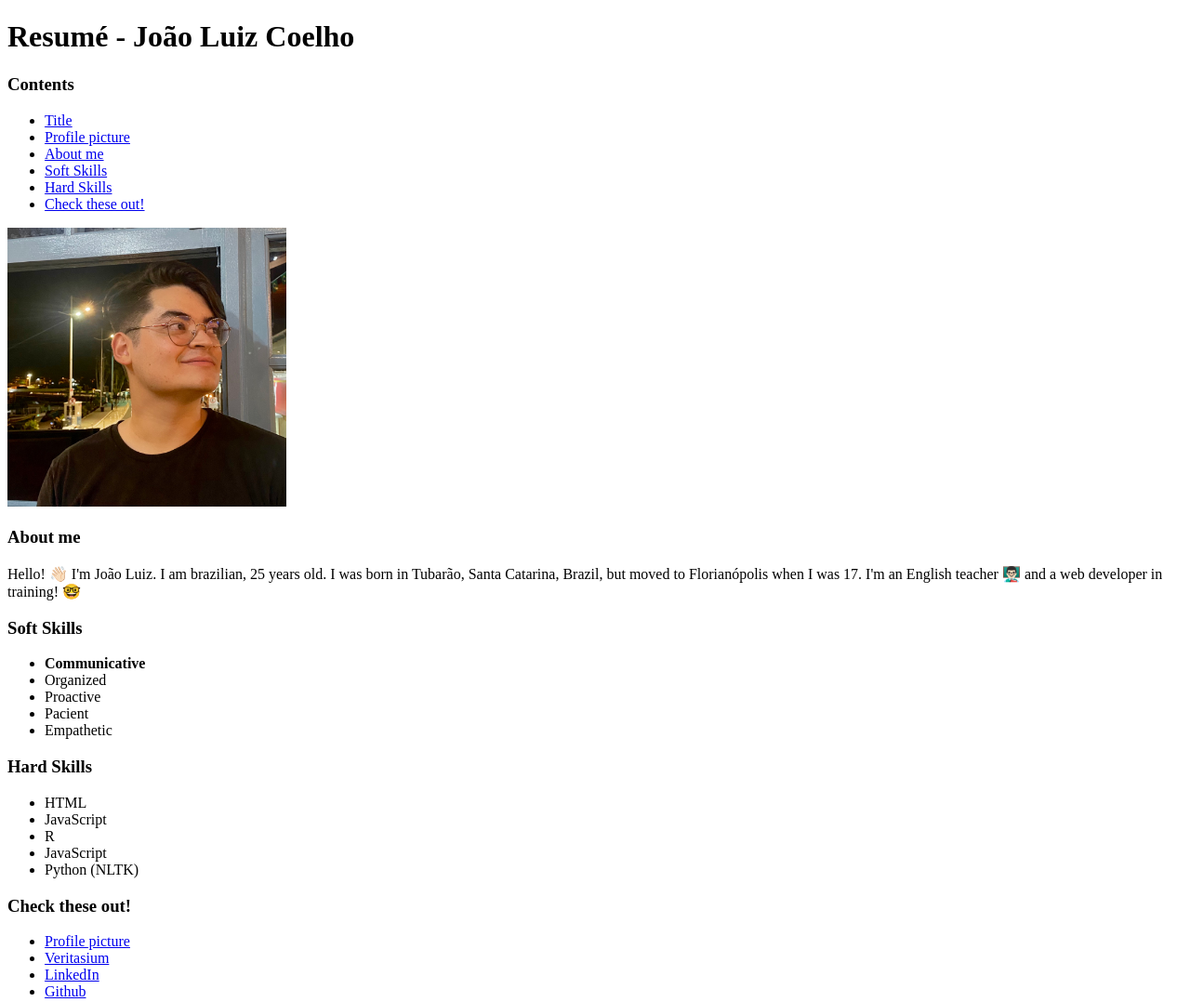
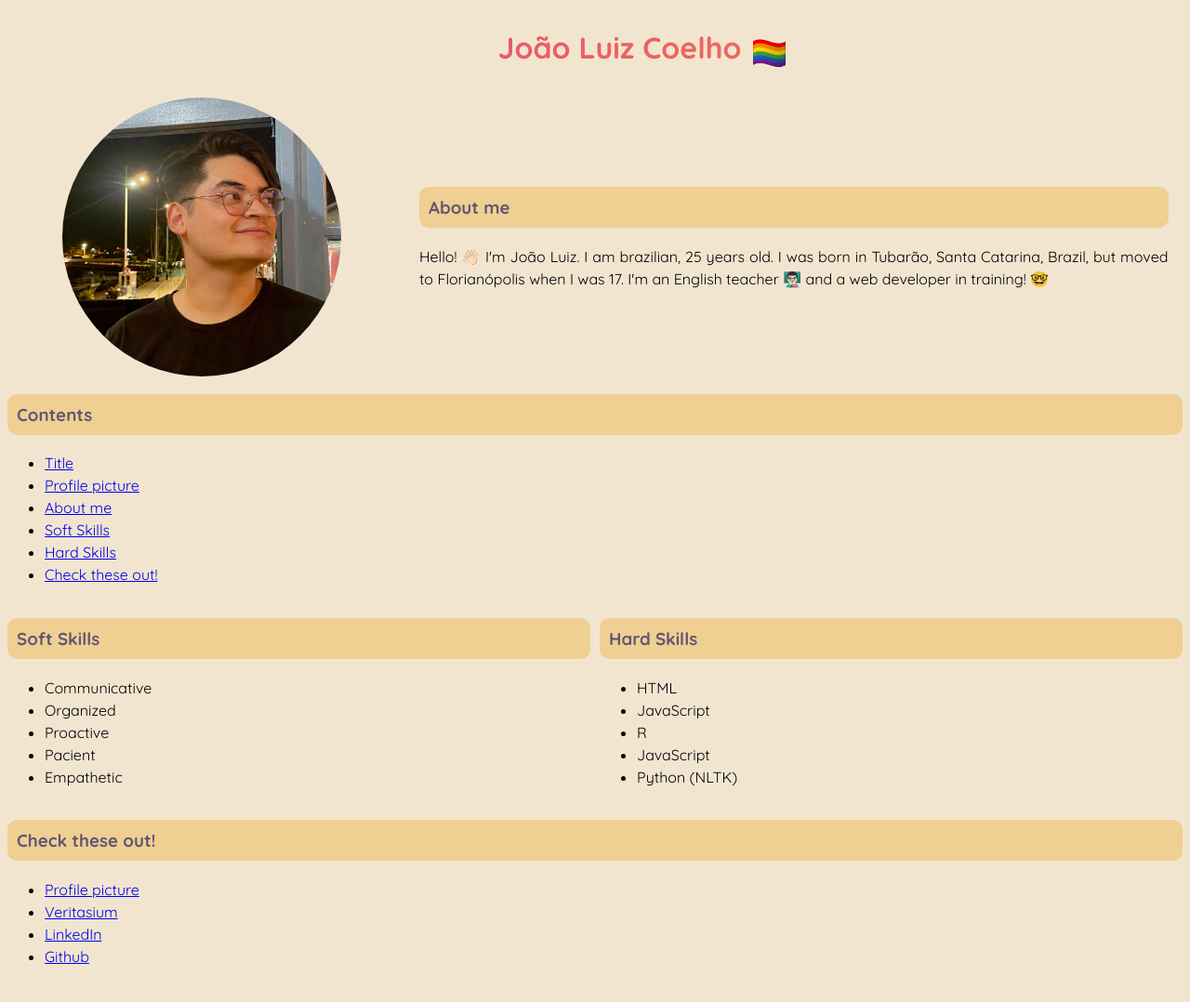
Before and after one commit to joaoluizc/joaoluizc.github.io, a plain HTML site: page index.html in a window 1280 px wide. Shown: the whole page at 93% size. After the commit the page ends 1057 px from the top, so only its background shows below. Drawn offline with Linux system fonts and the light colour scheme.

Commit message:
added css styling

```diff
--- a/index.html
+++ b/index.html
@@ -4,11 +4,31 @@
 <head>
   <meta charset="UTF-8">
   <title>My Portfolio</title>
+  <link rel="stylesheet" href="style.css">
+  <link rel="preconnect" href="https://fonts.googleapis.com">
+  <link rel="preconnect" href="https://fonts.gstatic.com" crossorigin>
+  <link href="https://fonts.googleapis.com/css2?family=Quicksand:wght@300;400;500;600;700&display=swap"
+    rel="stylesheet">
 </head>
 
 <body>
-  <h1 id="title">Resumé - João Luiz Coelho</h1>
-  <h3>Contents</h3>
+  <div id="header-name">
+    <h1 id="title">João Luiz Coelho</h1>
+    <h1>🏳️‍🌈</h1>
+  </div>
+  <div id="header-pic">
+    <img id="profile-pic" class="round-pic" src="/img/perfil5-quadrado.jpeg" width=300px
+      alt="A profile picture of João Luiz Coelho, he is looking to the right, wearing a black t-shirt, sitting in front of a window.">
+    <div id="about-me">
+      <h3 class="h3-title">About me</h3>
+      <p>Hello! 👋🏻 I'm João Luiz. I am brazilian, 25 years old. I was born in Tubarão, Santa Catarina, Brazil, but
+        moved
+        to Florianópolis when I was
+        17. I'm an English teacher 👨🏻‍🏫 and a web developer in training! 🤓 </p>
+    </div>
+  </div>
+
+  <h3 class="h3-title">Contents</h3>
   <ul>
     <li><a href="#title">Title</a></li>
     <li><a href="#profile-pic">Profile picture</a></li>
@@ -17,21 +37,19 @@
     <li><a href="#hard-skills">Hard Skills</a></li>
     <li><a href="#check-out">Check these out!</a></li>
   </ul>
-  <img id="profile-pic" src="/img/perfil5-quadrado.jpeg" width=300px
-    alt="A profile picture of João Luiz Coelho, he is looking to the right, wearing a black t-shirt, sitting in front of a window.">
-  <h3 id="about-me">About me</h3>
-  <p>Hello! 👋🏻 I'm João Luiz. I am brazilian, 25 years old. I was born in Tubarão, Santa Catarina, Brazil, but moved
-    to Florianópolis when I was
-    17. I'm an English teacher 👨🏻‍🏫 and a web developer in training! 🤓 </p>
-  <h3 id="soft-skills">Soft Skills</h3>
+  <div class="half-half-grid">
+    <div>
+      <h3 class="h3-title" id="soft-skills">Soft Skills</h3>
       <ul>
-    <li><b>Communicative</b></li>
+        <li>Communicative</li>
         <li>Organized</li>
         <li>Proactive</li>
         <li>Pacient</li>
         <li>Empathetic</li>
       </ul>
-  <h3 id="hard-skills">Hard Skills</h3>
+    </div>
+    <div>
+      <h3 class="h3-title" id="hard-skills">Hard Skills</h3>
       <ul>
         <li>HTML</li>
         <li>JavaScript</li>
@@ -39,7 +57,9 @@
         <li>JavaScript</li>
         <li>Python (NLTK)</li>
       </ul>
-  <h3 id="check-out">Check these out!</h3>
+    </div>
+  </div>
+  <h3 class="h3-title" id="check-out">Check these out!</h3>
   <ul>
     <li><a href="#profile-pic">Profile picture</a></li>
     <li><a href="https://www.veritasium.com/" target="_blank">Veritasium</a></li>
--- /dev/null
+++ b/style.css
@@ -0,0 +1,77 @@
+body {
+  background-color: #F2E5D0;
+  font-family: quicksand;
+  line-height: 150%;
+}
+
+.round-pic {
+  border-radius: 100%;
+}
+
+#header-name {
+  display: grid;
+  align-items: center;
+  grid-template-columns: 1.7fr 1fr;
+  column-gap: 10px;
+}
+
+#title {
+  text-align: right;
+  padding-bottom: 20px;
+  padding-top: 10px;
+  background: linear-gradient(-45deg, #ee7752, #e73c7e, #23a6d5, #23d5ab);
+  background-size: 400% 400%;
+  animation: gradient 15s ease infinite;
+  background-clip: text;
+  -webkit-background-clip: text;
+  -webkit-text-fill-color: transparent;
+}
+
+#about-me {
+  float: center;
+  text-align: justify;
+  padding: 15px;
+}
+
+#profile-pic {
+  display: block;
+  margin-left: auto;
+  margin-right: auto;
+  width: 300px;
+}
+
+#header-pic {
+  display: grid;
+  align-items: center;
+  grid-template-columns: 1fr 2fr;
+  column-gap: 10px;
+}
+
+.half-half-grid {
+  display: grid;
+  align-items: center;
+  grid-template-columns: 1fr 1fr;
+  column-gap: 10px;
+}
+
+.h3-title {
+  background-color: #F0CF92;
+  border-radius: 10px;
+  padding: 10px;
+  font-weight: 700;
+  color: #5F5775;
+}
+
+@keyframes gradient {
+  0% {
+    background-position: 0% 50%;
+  }
+
+  50% {
+    background-position: 100% 50%;
+  }
+
+  100% {
+    background-position: 0% 50%;
+  }
+}
```
Lines whose indentation alone changed are shown as unchanged.
